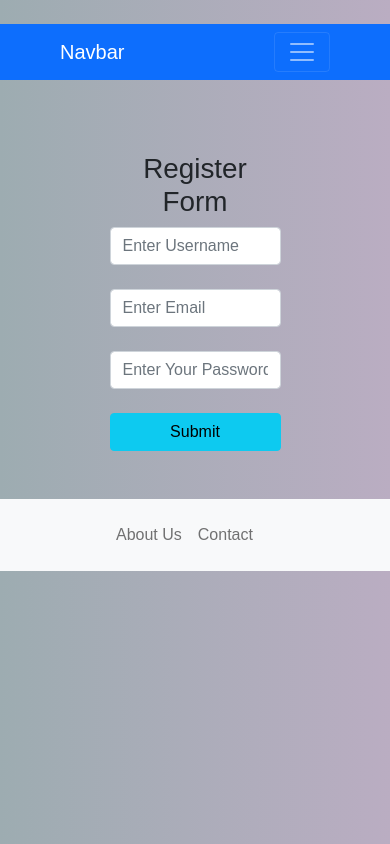
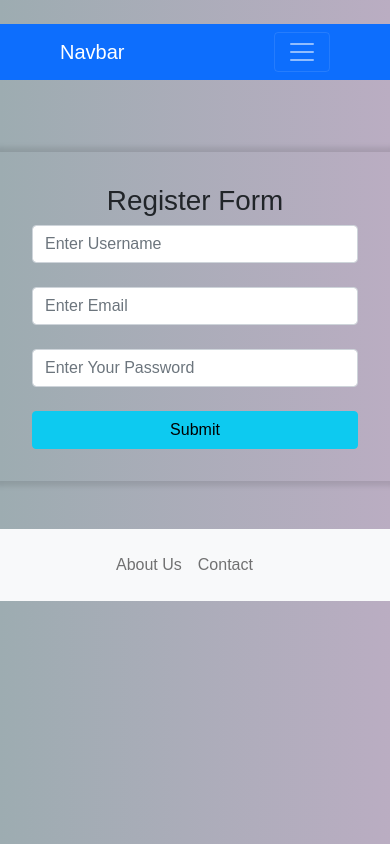
Before and after one commit to hritikpatidar/Component-enject, a React (Create React App) app: page /register in a window 390 px wide. Built offline with nearby package versions, Linux system fonts and the light colour scheme.

Commit message:
responsive

```diff
--- a/src/Pages/Login.css
+++ b/src/Pages/Login.css
@@ -12,7 +12,7 @@ body{ /* element Selector */
 .r-form{
 
 
-    background-color:#fff;
+
 
     box-shadow: 0px 0px 5px 5px rgba(0,0,0,0.1);
     padding: 32px;
--- a/src/Pages/Login.js
+++ b/src/Pages/Login.js
@@ -86,7 +86,7 @@ export default function Login() {
   return (
       <Layout>
         <div className='row d-flex justify-content-center m-0'>
-          <form className=" col-6 r-form " onSubmit={(e)=>{logIn(e)}} >
+          <form className="col-md-6 col-12 r-form " onSubmit={(e)=>{logIn(e)}} >
             <a href="#" className="r-crose"><i className="fas fa-times" /></a>
             <h1>Login</h1>
             <div className="r-form-field">
--- a/src/Pages/Register.js
+++ b/src/Pages/Register.js
@@ -1,7 +1,7 @@
 import React, { useState } from 'react'
 import Layout from '../Component/Layout'
 import swal from 'sweetalert';
-
+import './Login.css';
 export default function Register() {
   //1.state/ variable
   const [username, setUsername] = useState('');
@@ -49,8 +49,8 @@ export default function Register() {
   }
   return (
     <Layout>
-          <div className="row m-0">
-            <div className="col-6 offset-3 mt-5">
+          <div className="row m-0 d-flex justify-content-center ">
+            <div className="col-md-6 col-12  r-form mt-5">
               <h1 className="text-center">Register Form</h1>
               <form>
                 <input className="form-control" placeholder="Enter Username" type="text" name="username" value={ username } onChange={(e)=>{setUsername(e.target.value)}}/><br/>
```
